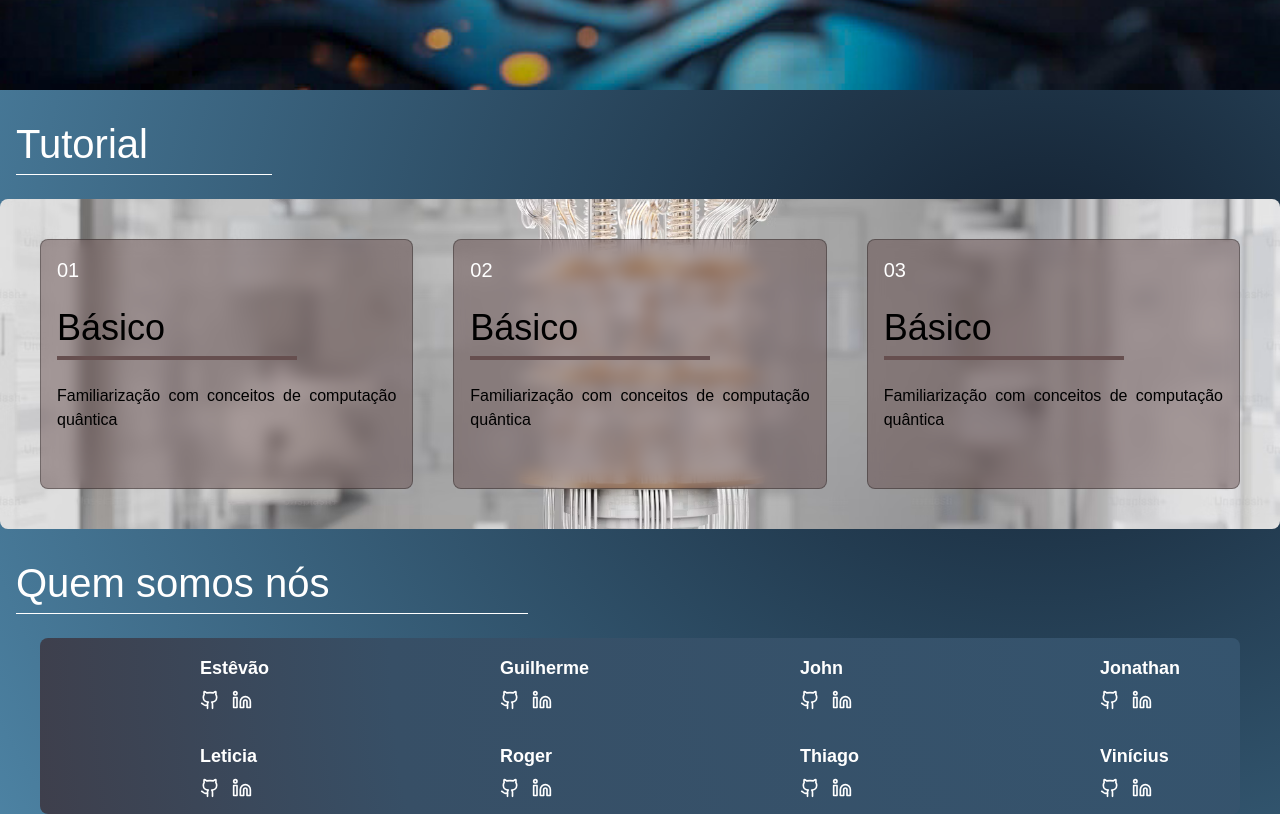
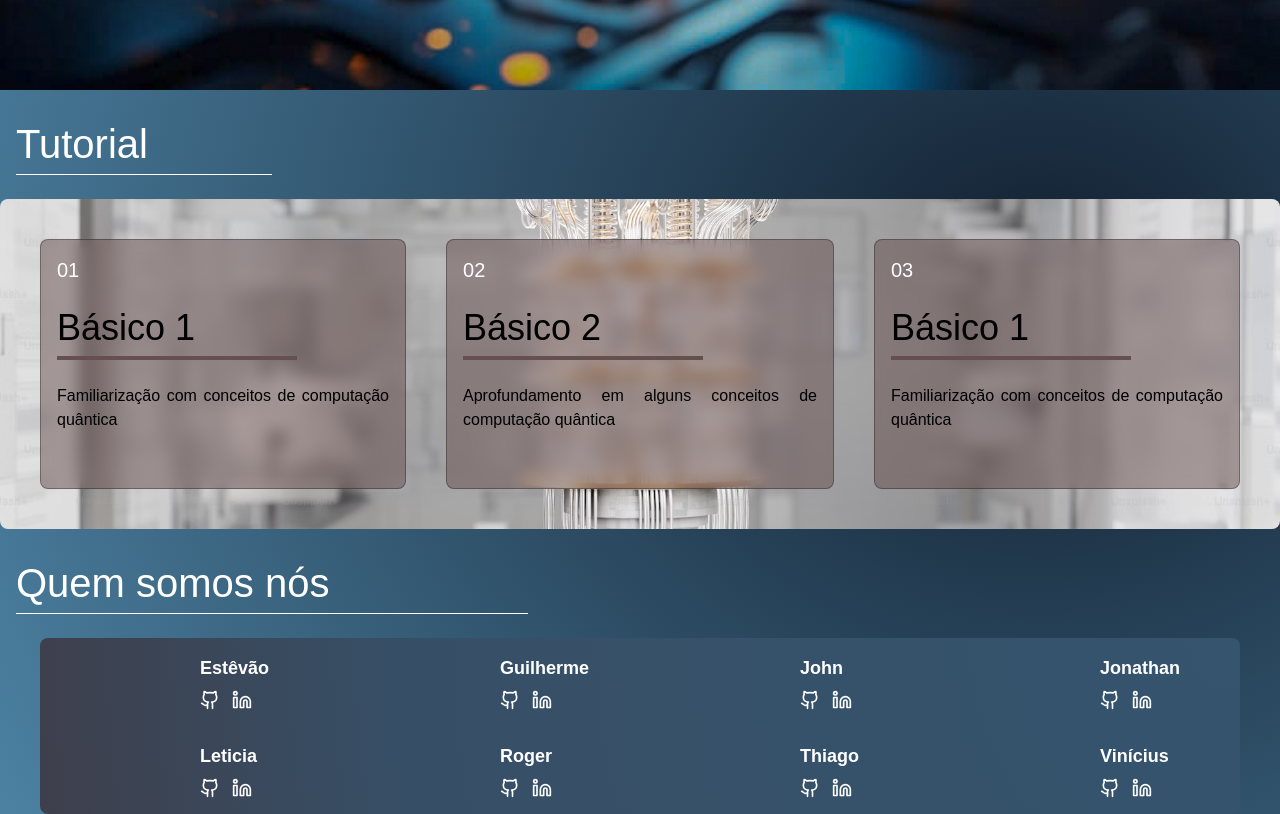
Before and after one commit to RogerDanielSS/quantummania_web, a Next.js app: page / in a window 1280 px wide. Shown: the part 710-1524 px from the top of the page. Built offline with nearby package versions, Linux system fonts and the light colour scheme.

Commit message:
feat: update add context to select different games

```diff
--- a/src/app/constants/tutorial_level_1.ts
+++ b/src/app/constants/tutorial_level_1.ts
@@ -10,7 +10,7 @@ import usePaulix from "@/app/assets/pauli-x-use.png";
 import paulixOverPaulizOver1 from "@/app/assets/x-over-z-over-1.png";
 
 export const TUTORIAL_LEVEL_1: GameModel = {
-  title: "Básico",
+  title: "Básico 1",
   description: "Familiarização com conceitos de computação quântica",
   levels: [
     {
--- a/src/app/constants/tutorial_level_2.ts
+++ b/src/app/constants/tutorial_level_2.ts
@@ -4,9 +4,9 @@ import qugateApplication from "@/app/assets/qugate_application .png";
 import usePauliZ from "@/app/assets/use-pauli-z.png";
 import useHadamard from "@/app/assets/use-hadamard.png";
 
-export const TUTORIAL_LEVEL_1: GameModel = {
-  title: "Básico",
-  description: "Familiarização com conceitos de computação quântica",
+export const TUTORIAL_LEVEL_2: GameModel = {
+  title: "Básico 2",
+  description: "Aprofundamento em alguns conceitos de computação quântica",
   levels: [
     {
       title: "Interferência",
--- /dev/null
+++ b/src/app/contexts/game-context.ts
@@ -0,0 +1,13 @@
+import { createContext } from "react";
+import { GameModel } from "../models";
+
+type Props = {
+  setCurrentGame?: (game: GameModel) => void;
+  currentGame?: GameModel;
+};
+
+export default createContext<Props>({
+  setCurrentGame: () => {
+    throw new Error("setCurrentGame function must be overridden by Provider");
+  },
+});
--- /dev/null
+++ b/src/app/contexts/index.ts
@@ -0,0 +1 @@
+export { default as GameContext } from './game-context';
--- a/src/app/gameplay/page.tsx
+++ b/src/app/gameplay/page.tsx
@@ -1,16 +1,19 @@
 "use client";
 
 import Head from "next/head";
-import { useEffect, useState } from "react";
+import { useContext, useEffect, useState } from "react";
 import { GameModel, GivenResponseModel } from "../models";
 import { TUTORIAL_LEVEL_1 } from "../constants/tutorial_level_1";
 import Quiz from "../components/quiz/quiz";
 import Explanation from "../components/explanation/explanation";
 import Navbar from "../components/navBar/navBar";
 import Score from "../components/score.ts/score";
+import { GameContext } from "../contexts";
 
 export default function Home() {
-  const [game, setGame] = useState<GameModel>();
+  const { currentGame } = useContext(GameContext);
+  console.log(currentGame);
+
   const [currentLevelIndex, setCurrentLevelIndex] = useState<number>(0);
   const [givenResponses, setGivenResponses] = useState<GivenResponseModel[]>(
     []
@@ -34,41 +37,37 @@ export default function Home() {
   };
 
   useEffect(() => {
-    setGame(TUTORIAL_LEVEL_1);
-  }, []);
-
-  useEffect(() => {
-    if (game) {
+    if (currentGame) {
       const EMPTY_SCORE = {
         currentLevelIndex: 0,
-        game: game,
+        game: currentGame,
         givenResponses: [],
       };
     }
-  }, [game]);
+  }, [currentGame]);
 
   return (
     <div className="min-h-screen">
       <Head>
-        <title>{game?.levels[currentLevelIndex]?.title}</title>
+        <title>{currentGame?.levels[currentLevelIndex]?.title}</title>
         <meta name="viewport" content="width=device-width, initial-scale=1" />
       </Head>
       <Navbar />
       <main>
-        {game?.levels[currentLevelIndex]?.content?.type === "explanation" && (
+        {currentGame?.levels[currentLevelIndex]?.content?.type === "explanation" && (
           <Explanation
-            level={game?.levels[currentLevelIndex]}
+            level={currentGame?.levels[currentLevelIndex]}
             onGoFurther={onGoFurther}
           />
         )}
-        {game?.levels[currentLevelIndex]?.content?.type === "quiz" && (
+        {currentGame?.levels[currentLevelIndex]?.content?.type === "quiz" && (
           <Quiz
-            level={game?.levels[currentLevelIndex]}
+            level={currentGame?.levels[currentLevelIndex]}
             onGoFurther={onGoFurther}
           />
         )}
-        {game && currentLevelIndex >= game.levels.length && (
-          <Score game={game} givenResponses={givenResponses} />
+        {currentGame && currentLevelIndex >= currentGame.levels.length && (
+          <Score game={currentGame} givenResponses={givenResponses} />
         )}
       </main>
     </div>
--- a/src/app/layout.tsx
+++ b/src/app/layout.tsx
@@ -1,16 +1,28 @@
+"use client";
+
+import { useState } from "react";
+import { GameContext } from "./contexts";
 import "./globals.css";
+import { GameModel } from "./models";
 
 export default function RootLayout({
   children,
 }: Readonly<{
   children: React.ReactNode;
 }>) {
+  const [game, setGame] = useState<GameModel>();
+
   return (
     <html lang="en">
-      <body
-        className={`antialiased`}
-      >
-        {children}
+      <body className={`antialiased`}>
+        <GameContext.Provider
+          value={{
+            setCurrentGame: setGame,
+            currentGame: game,
+          }}
+        >
+          {children}
+        </GameContext.Provider>
       </body>
     </html>
   );
--- a/src/app/page.tsx
+++ b/src/app/page.tsx
@@ -14,8 +14,15 @@ import {
   TeamSection,
 } from "./styles";
 import { TUTORIAL_LEVEL_1 } from "./constants/tutorial_level_1";
+import { GameContext } from "./contexts";
+import { useContext, useState } from "react";
+import { TUTORIAL_LEVEL_2 } from "./constants/tutorial_level_2";
+import { GameModel } from "./models";
 
 export default function Home() {
+  const { setCurrentGame, currentGame } = useContext(GameContext);
+  console.log(currentGame);
+
   return (
     <>
       <HeroSection>
@@ -33,24 +40,30 @@ export default function Home() {
         </div>
         <TutorialSection>
           <CardsContainer>
-            <Link href="/gameplay">
+            <Link
+              href="/gameplay"
+              onClick={(): void => setCurrentGame!(TUTORIAL_LEVEL_1)}
+            >
               <Card
                 numeroCard="01"
-                nivelCard="Básico"
+                nivelCard={TUTORIAL_LEVEL_1.title}
                 descricaoCard={TUTORIAL_LEVEL_1.description}
               />
             </Link>
-            <Link href="/gameplay">
+            <Link
+              href="/gameplay"
+              onClick={(): void => setCurrentGame!(TUTORIAL_LEVEL_2)}
+            >
               <Card
                 numeroCard="02"
-                nivelCard="Básico"
-                descricaoCard={TUTORIAL_LEVEL_1.description}
+                nivelCard={TUTORIAL_LEVEL_2.title}
+                descricaoCard={TUTORIAL_LEVEL_2.description}
               />
             </Link>
             <Link href="/gameplay">
               <Card
                 numeroCard="03"
-                nivelCard="Básico"
+                nivelCard={TUTORIAL_LEVEL_1.title}
                 descricaoCard={TUTORIAL_LEVEL_1.description}
               />
             </Link>
```
